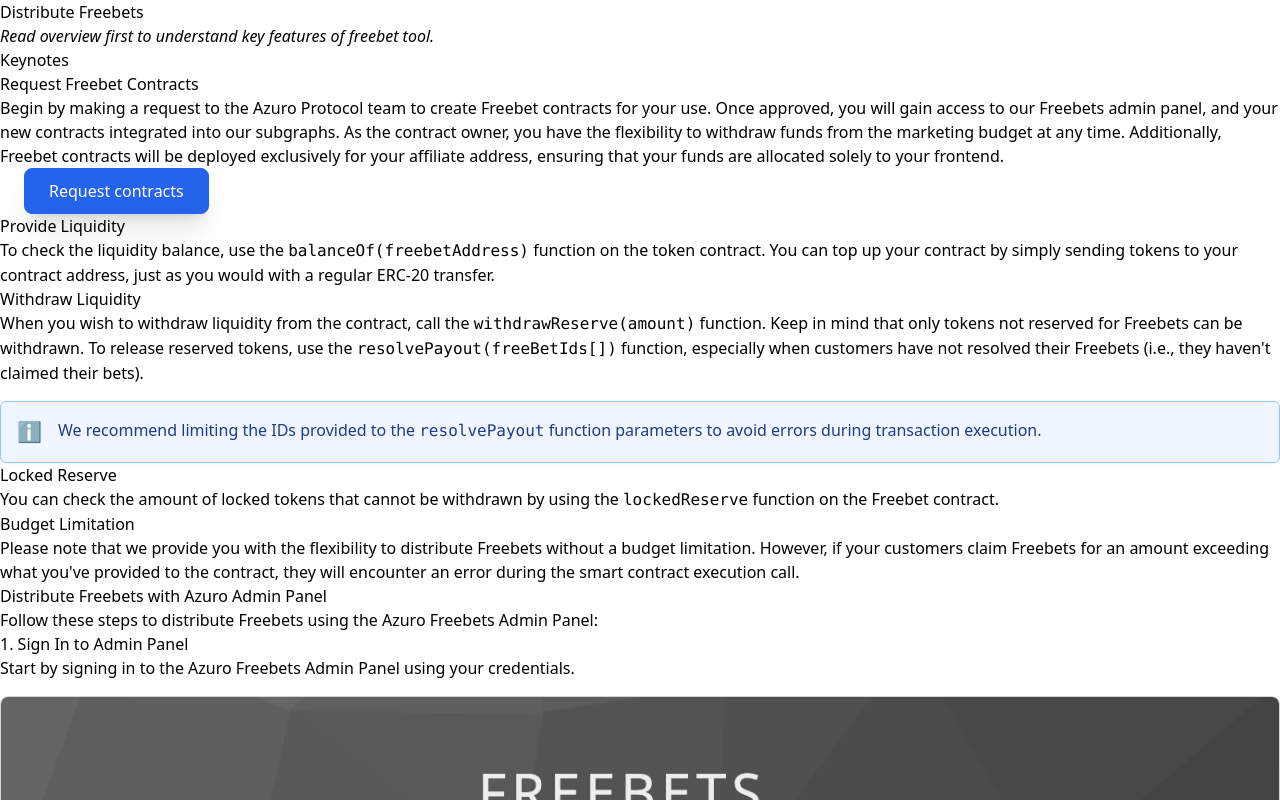
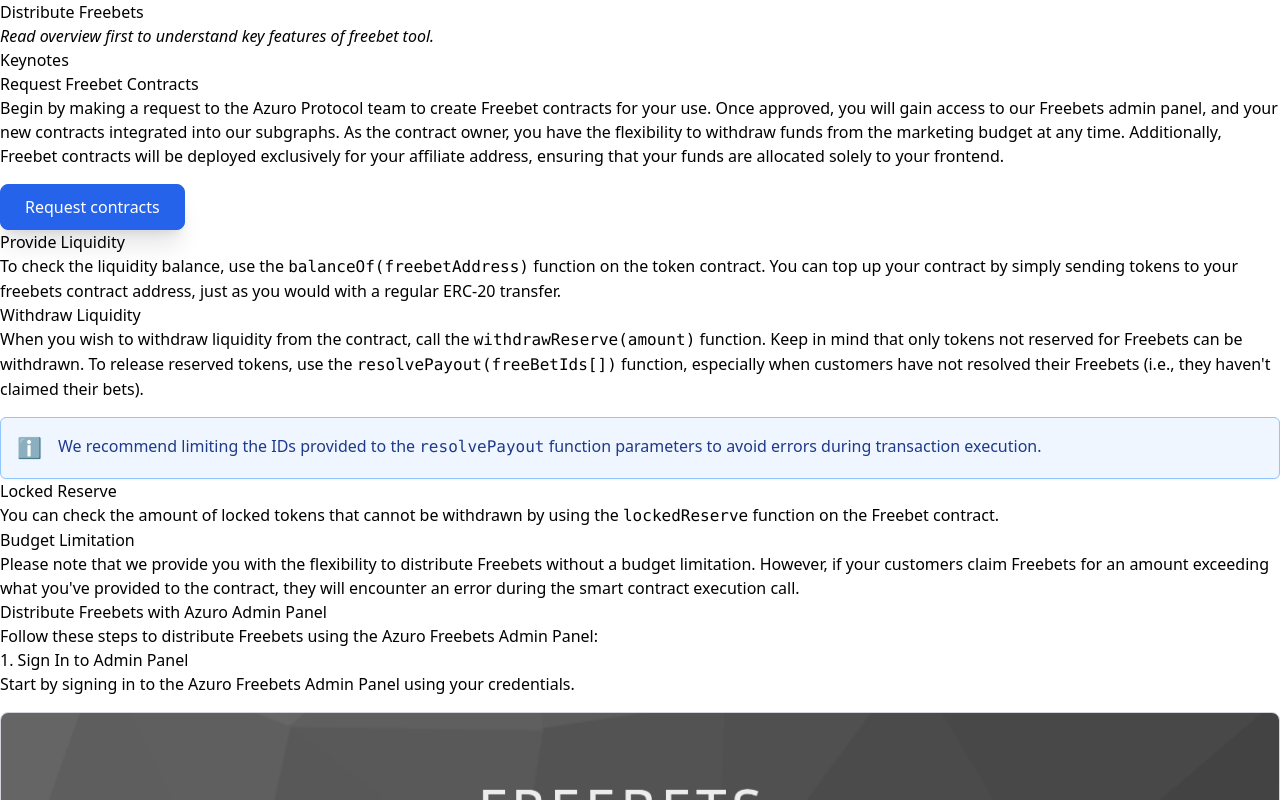
Before and after one commit to Azuro-protocol/gem-docs, a Next.js app: page /guides/freebets/distribute-freebets in a window 1280 px wide. Shown: the top 800 px of the page. Built offline with nearby package versions, Linux system fonts and the light colour scheme.

Commit message:
fix distribute-freebets page things

```diff
--- a/pages/guides/freebets/distribute-freebets.mdx
+++ b/pages/guides/freebets/distribute-freebets.mdx
@@ -13,7 +13,7 @@ integrated into our subgraphs. As the contract owner, you have the flexibility t
 funds from the marketing budget at any time. Additionally, Freebet contracts will be deployed exclusively
 for your affiliate address, ensuring that your funds are allocated solely to your frontend.
 
-<div className="px-6">
+<div className="mt-4">
   <Button
     toTab="https://azuro.typeform.com/freebetpanel"
     title="Request contracts"
@@ -22,7 +22,7 @@ for your affiliate address, ensuring that your funds are allocated solely to you
 
 ### Provide Liquidity
 To check the liquidity balance, use the `balanceOf(freebetAddress)` function on the token
-contract. You can top up your contract by simply sending tokens to your contract address, just as you would with
+contract. You can top up your contract by simply sending tokens to your freebets contract address, just as you would with
 a regular ERC-20 transfer.
 
 ### Withdraw Liquidity
```
